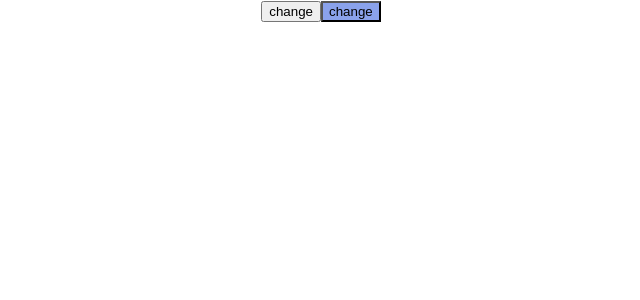
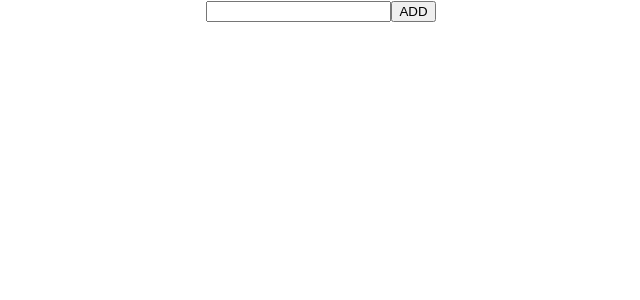
Before and after one commit to Sk-Bhardwaj24/react-practice, a React (Create React App) app: page / in a window 1280 px wide. Shown: the top 300 px of the page, without its empty margins (319-959 px from the left). Built offline with nearby package versions, Linux system fonts and the light colour scheme.

Commit message:
Todo by props drilling

```diff
--- a/src/App.js
+++ b/src/App.js
@@ -1,12 +1,14 @@
 import "./App.css";
 import Button from "./Components/Button";
+import Todo from "./Components/Todo/Todo";
 import Uncontrolledform from "./Components/Uncontrolledform";
 
 function App() {
   return (
     <div className="App">
       {/* <Uncontrolledform /> */}
-      <Button />
+      {/* <Button /> */}
+      <Todo />
     </div>
   );
 }
--- /dev/null
+++ b/src/Components/Todo/Todo.jsx
@@ -0,0 +1,32 @@
+import React from "react";
+
+import Todoinput from "./Todoinput";
+import Todolist from "./Todolist";
+
+const Todo = () => {
+  const [data, setData] = React.useState([]);
+  const handleAdd = (title) => {
+    const payload = {
+      todo: title,
+      status: false,
+    };
+    setData([...data, payload]);
+  };
+  const handleToggle = (id) => {
+    console.log(id);
+    const updatedtodo = data.map((each, idx) =>
+      idx === id ? { ...each, status: !each.status } : each
+    );
+    setData(updatedtodo);
+  };
+  return (
+    <div>
+      <Todoinput handleAdd={handleAdd} />
+      {data.map((each, id) => (
+        <Todolist {...each} key={id} id={id} handletoggle={handleToggle} />
+      ))}
+    </div>
+  );
+};
+
+export default Todo;
--- /dev/null
+++ b/src/Components/Todo/Todoinput.jsx
@@ -0,0 +1,17 @@
+import React from "react";
+
+const Todoinput = ({ handleAdd }) => {
+  const [title, setTitle] = React.useState("");
+  return (
+    <div>
+      <input
+        type="text"
+        value={title}
+        onChange={(e) => setTitle(e.target.value)}
+      />
+      <button onClick={() => handleAdd(title)}>ADD</button>
+    </div>
+  );
+};
+
+export default Todoinput;
--- /dev/null
+++ b/src/Components/Todo/Todolist.jsx
@@ -0,0 +1,13 @@
+import React from "react";
+
+const Todolist = ({ todo, status, id, handletoggle }) => {
+  return (
+    <div>
+      <h2>{todo}</h2>
+      <span>{status ? "Compleated" : "Not Compleated"}</span>
+      <button onClick={() => handletoggle(id)}>Toggle</button>
+    </div>
+  );
+};
+
+export default Todolist;
```
